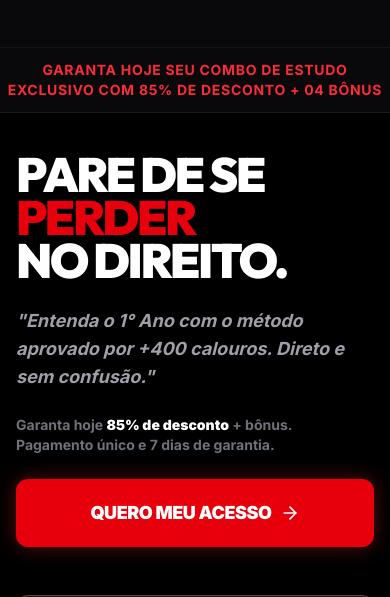
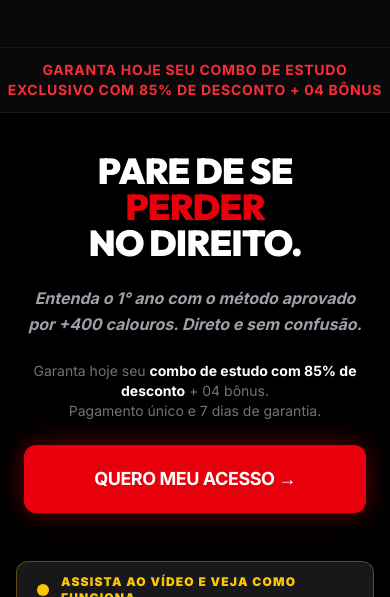
Before and after one commit to camposads-dot/primeiroano-de-direito, a React (Vite) app: page / in a window 390 px wide. Shown: the top 597 px of the page. Built offline with nearby package versions, Linux system fonts and the light colour scheme.

Commit message:
alinhamento mobile

```diff
--- a/src/App.tsx
+++ b/src/App.tsx
@@ -86,25 +86,29 @@ const Hero = () => (
       <div className="grid lg:grid-cols-2 gap-12 items-start w-full">
 
         {/* ESQUERDA (TEXTO) */}
-        <div className="space-y-6 order-1 max-w-xl">
+        <div className="space-y-6 order-1 max-w-xl mx-auto text-center px-2">
 
-          <h1 className="text-5xl md:text-7xl lg:text-[96px] font-black leading-[0.9] tracking-tighter uppercase">
+  {/* TÍTULO */}
+  <h1 className="text-4xl leading-[1] font-black tracking-tight uppercase">
     PARE DE SE <br />
     <span className="text-red-600">PERDER</span> <br />
     NO DIREITO.
   </h1>
 
-          <p className="text-zinc-400 text-lg md:text-xl font-bold italic">
-            "Entenda o 1° Ano com o método aprovado por +400 calouros. Direto e sem confusão."
+  {/* SUBTÍTULO */}
+  <p className="text-zinc-400 text-base font-semibold italic leading-relaxed">
+    Entenda o 1° ano com o método aprovado por +400 calouros. Direto e sem confusão.
   </p>
 
-          <div className="text-zinc-500 text-sm font-semibold">
-            Garanta hoje <span className="text-white font-black">85% de desconto</span> + bônus. <br />
+  {/* GARANTIA */}
+  <div className="text-zinc-500 text-sm">
+    Garanta hoje seu  <span className="text-white font-bold">combo de estudo com 85% de desconto</span> +  04 bônus. <br />
     Pagamento único e 7 dias de garantia.
   </div>
 
-          <Button className="w-full sm:w-fit px-10 py-5 text-lg">
-            QUERO MEU ACESSO <ArrowRight size={20} />
+  {/* CTA */}
+  <Button className="w-full py-5 text-lg font-bold bg-red-600 hover:bg-red-700 rounded-xl shadow-[0_0_25px_rgba(255,0,0,0.4)]">
+    QUERO MEU ACESSO →
   </Button>
 </div>
 
```
Lines whose indentation alone changed are shown as unchanged.
